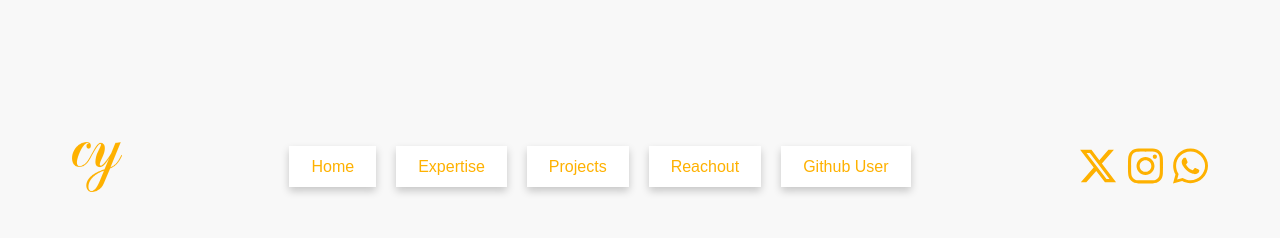
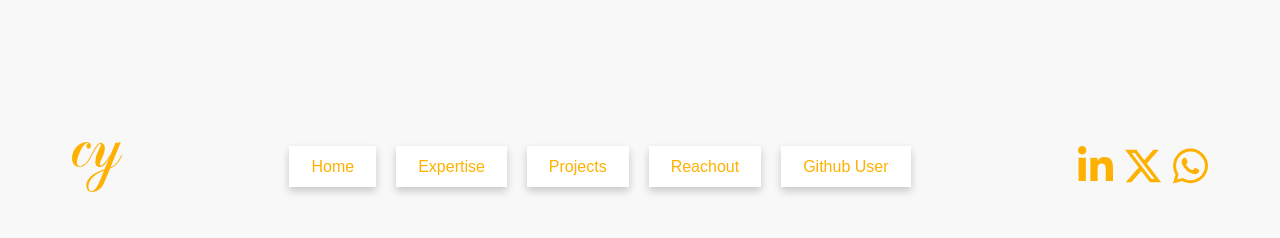
Before and after one commit to bigdevsircole/big-dev-website, a React (Vite) app: page / in a window 1280 px wide. Shown: the top 238 px of the page. Built offline with nearby package versions, Linux system fonts and the light colour scheme.

Commit message:
Update Navbar.jsx

```diff
--- a/src/components/Navbar.jsx
+++ b/src/components/Navbar.jsx
@@ -1,6 +1,9 @@
 import myLogo from '../assets/images/caleb-yinusa-logo.png';
 import { FontAwesomeIcon } from '@fortawesome/react-fontawesome';
-import { faXTwitter, faInstagram, faWhatsapp } from '@fortawesome/free-brands-svg-icons';
+import { faXTwitter } from '@fortawesome/free-brands-svg-icons';
+import { faLinkedinIn, faWhatsapp } from '@fortawesome/free-brands-svg-icons';
+
+
 import '../styles/Navbar.css';
 
 const Navbar = () => {
@@ -9,22 +12,32 @@ const Navbar = () => {
       <img src={myLogo} alt="Profile" className="myLogo" />
       <div className="nav-links">
         <a rel='noopener noreferrer' href="/" className="nav-button">Home</a>
+
         <a rel='noopener noreferrer' href="/Expertise" className="nav-button">Expertise</a>
+
         <a rel='noopener noreferrer' href="/Projects" className="nav-button">Projects</a>
+
         <a rel='noopener noreferrer' href="/Reachout" className="nav-button">Reachout</a>
+
         <a rel='noopener noreferrer' href="/Githubuser" className="nav-button">Github User</a>
       </div>
+
       <div className="icons">
+        <a href="https://linkedin.com" target="_blank" rel="noopener noreferrer">
+          <FontAwesomeIcon icon={faLinkedinIn} style={{ color: '#feb100', fontSize: '40px' }} />
+
+        </a>
+
         <a href="https://twitter.com" target="_blank" rel="noopener noreferrer">
           <FontAwesomeIcon icon={faXTwitter} style={{ color: '#feb100', fontSize: '40px' }} />
         </a>
-        <a href="https://instagram.com" target="_blank" rel="noopener noreferrer">
-          <FontAwesomeIcon icon={faInstagram} style={{ color: '#feb100', fontSize: '40px' }} />
-        </a>
+
         <a href="https://wa.me/2348180402086" target="_blank" rel="noopener noreferrer">
           <FontAwesomeIcon icon={faWhatsapp} style={{ color: '#feb100', fontSize: '40px' }} />
+
         </a>
       </div>
+
     </nav>
   );
 };
```
